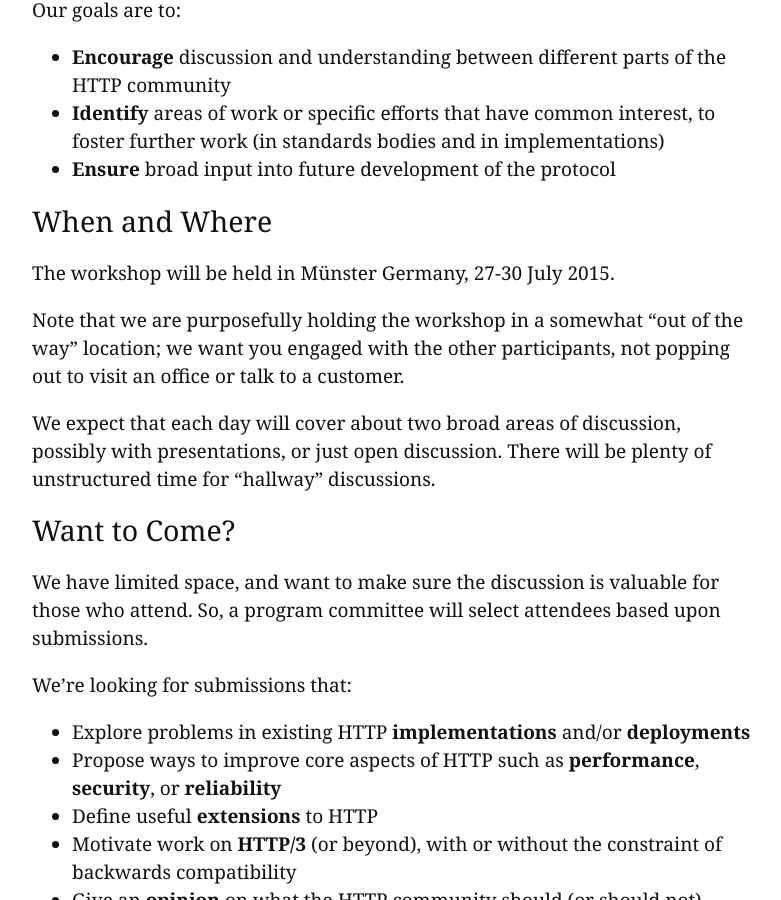
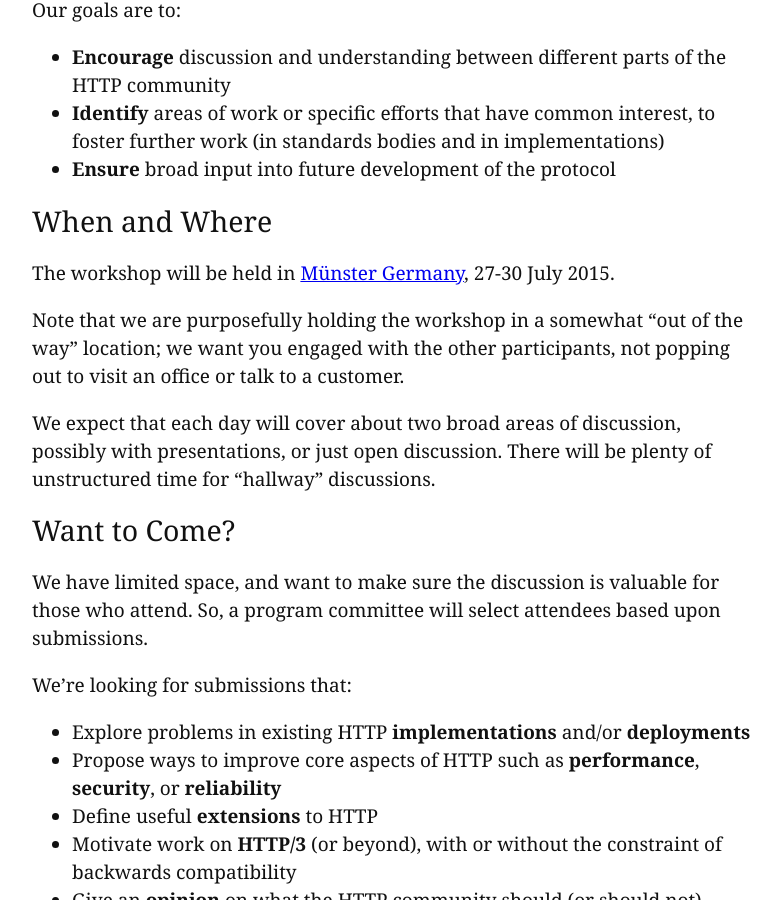
Before and after one commit to HTTPWorkshop/httpworkshop.github.io, a Jekyll site: the page built from index.md, in a window 1280 px wide and 900 px high, scrolled down 667 px. Shown: the whole window, without its empty margins (267-1048 px from the left). Built offline with Jekyll 4.4.1, drawn with Linux system fonts in a browser that asks for light colours; part of the change alters nothing that is shown.

Commit message:
add location link

```diff
--- a/index.md
+++ b/index.md
@@ -29,7 +29,7 @@ Our goals are to:
 
 ## When and Where
 
-The workshop will be held in Münster Germany, 27-30 July 2015.
+The workshop will be held in [Münster Germany](http://osm.org/go/0GN54--?layers=Q&m=&relation=3134220), 27-30 July 2015.
 
 Note that we are purposefully holding the workshop in a somewhat "out of the
 way" location; we want you engaged with the other participants, not popping out
```
